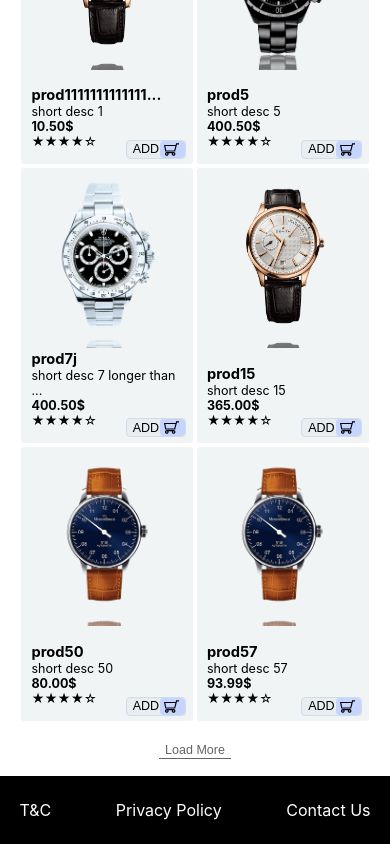
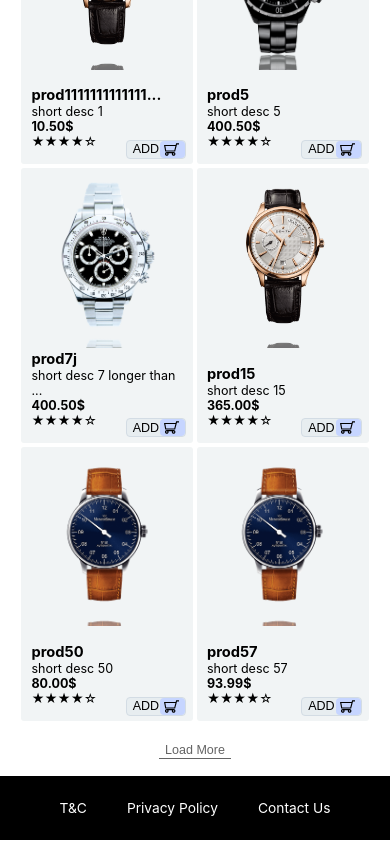
Before and after one commit to StoyanBanov/product-listing-page, a React (Create React App) app: page /categories/1/1 in a window 390 px wide. Shown: the part 884-1728 px from the top of the page. Built offline with nearby package versions, Linux system fonts and the light colour scheme.

Commit message:
bump styles

```diff
--- a/src/components/cart/Cart.js
+++ b/src/components/cart/Cart.js
@@ -12,7 +12,7 @@ export const Cart = () => {
 
             {cart?.items?.map((itemObj) => <CartItem key={itemObj.item._id} itemObj={itemObj} />)}
 
-            <p><strong>Total: {cart.totalPrice}$</strong></p>
+            <p><strong>Total: {cart.totalPrice.toFixed(2)}$</strong></p>
 
             {cart.items && cart.items.length > 0 &&
                 <>
--- a/src/components/cart/style.module.css
+++ b/src/components/cart/style.module.css
@@ -18,6 +18,11 @@
 
 .cartItemContainer input[type=number] {
     width: 45px;
+}
+
+.cartItemContainer img {
+    object-fit: contain;
+    width: calc(var(--width) * 0.1);
 }
 
 .cartItemContainer {
--- a/src/components/footer/style.module.css
+++ b/src/components/footer/style.module.css
@@ -19,6 +19,7 @@
 }
 
 .footerContainer a {
+    font-size: calc(var(--fontSize) * 1.1);
     text-decoration: none;
     color: white;
 }
@@ -30,6 +31,6 @@
 
 @media screen and (max-width: 1000px) {
     .footerItemsContainer {
-        justify-content: space-between;
+        justify-content: space-evenly;
     }
 }
```
